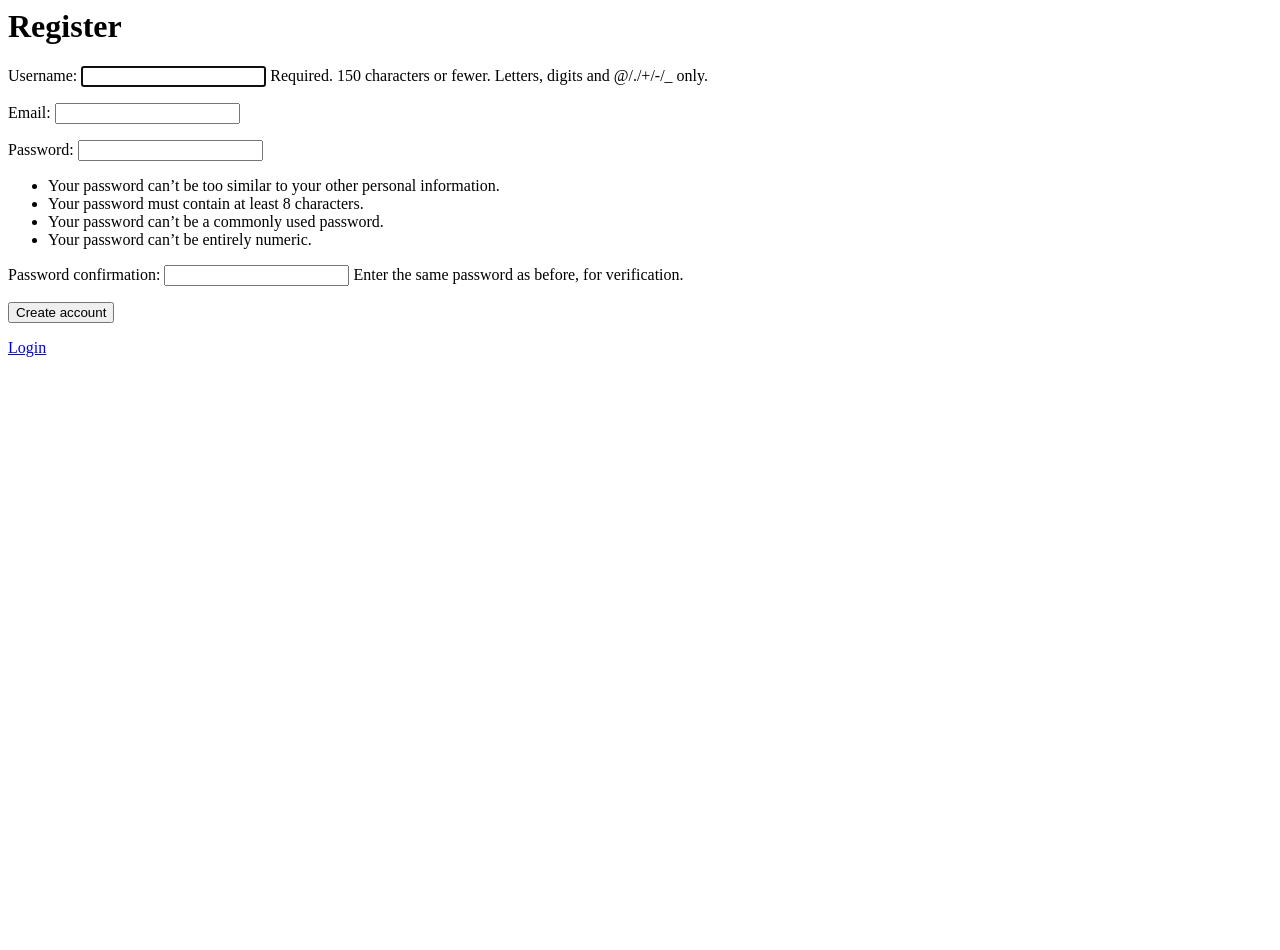
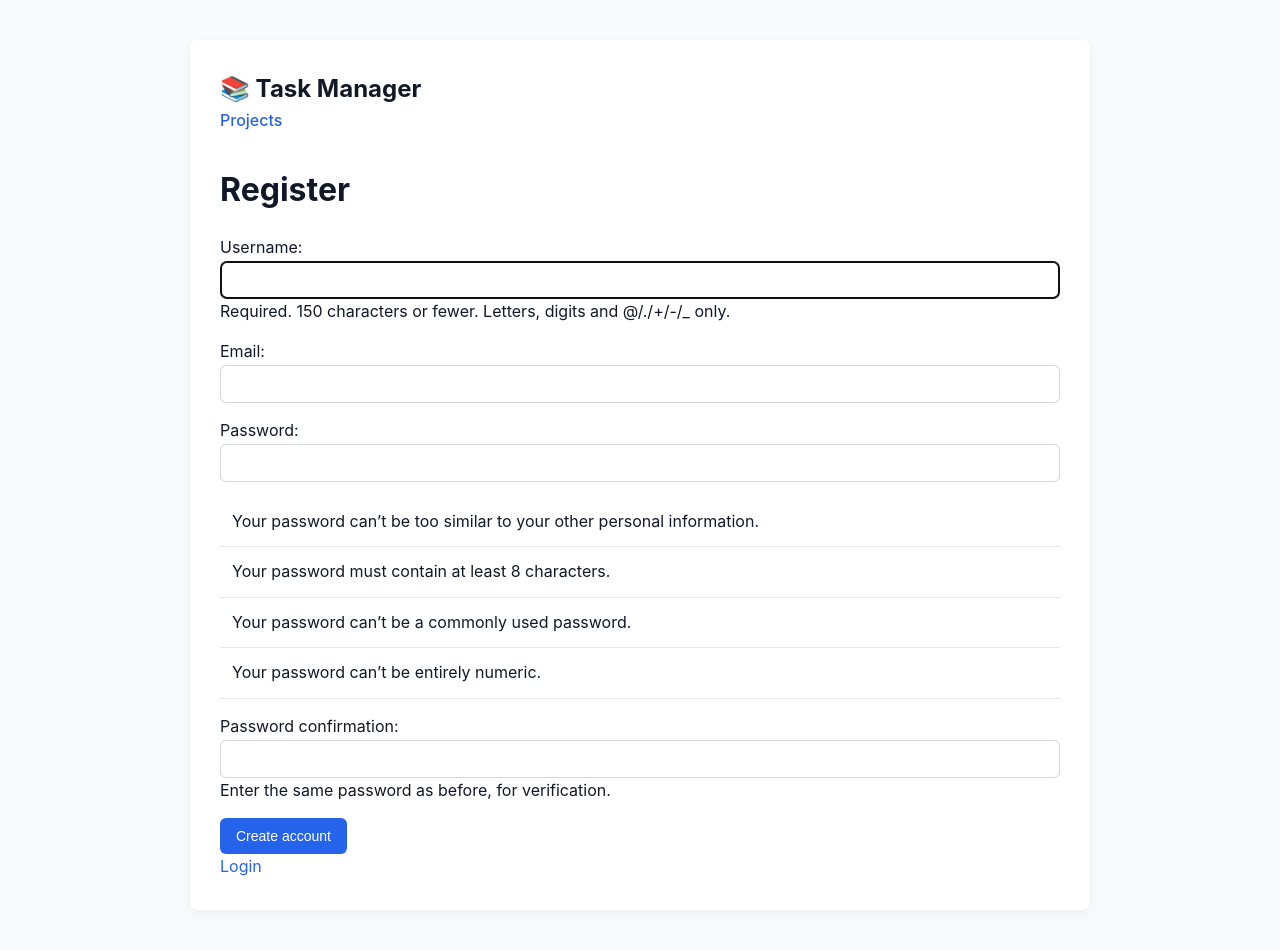
Before and after one commit to weuis/Task_Manager_RO_55666, a Django app: page /users/register/ in a window 1280 px wide. Before the commit the page ends 357 px from the top, so only its background shows below. Run offline with Django 5.2, Linux system fonts and the light colour scheme.

Commit message:
Create design for Task Manager

```diff
--- a/Task_Manager_w_Docker/settings.py
+++ b/Task_Manager_w_Docker/settings.py
@@ -128,5 +128,3 @@ STATICFILES_DIRS = [BASE_DIR / "static"]
 
 # Static files (CSS, JavaScript, Images)
 # https://docs.djangoproject.com/en/6.0/howto/static-files/
-
-STATIC_URL = 'static/'
--- a/comments/templates/comments/comment_create.html
+++ b/comments/templates/comments/comment_create.html
@@ -1,10 +1,11 @@
+{% extends 'base.html' %}
 <!DOCTYPE html>
 <html>
 <head>
     <title>Add Comment</title>
 </head>
 <body>
-
+{% block content %}
 <h1>Add comment to task: "{{ task.title }}"</h1>
 
 <form method="post">
@@ -18,3 +19,4 @@
 
 </body>
 </html>
+{% endblock %}
--- a/comments/templates/comments/comment_delete.html
+++ b/comments/templates/comments/comment_delete.html
@@ -1,10 +1,11 @@
+{% extends 'base.html' %}
 <!DOCTYPE html>
 <html>
 <head>
     <title>Delete Comment</title>
 </head>
 <body>
-
+{% block content %}
 <h1>Delete comment</h1>
 
 <p>Are you sure you want to delete this comment?</p>
@@ -23,3 +24,4 @@
 
 </body>
 </html>
+{% endblock %}
--- a/comments/templates/comments/comment_list.html
+++ b/comments/templates/comments/comment_list.html
@@ -1,10 +1,11 @@
+{% extends 'base.html' %}
 <!DOCTYPE html>
 <html>
 <head>
     <title>Comments</title>
 </head>
 <body>
-
+{% block content %}
 <h1>Comments for task: "{{ task.title }}"</h1>
 
 <a href="{% url 'comments:create' task.id %}">➕ Add comment</a>
@@ -36,3 +37,4 @@
 
 </body>
 </html>
+{% endblock %}
--- a/comments/templates/comments/comment_update.html
+++ b/comments/templates/comments/comment_update.html
@@ -1,10 +1,11 @@
+{% extends 'base.html' %}
 <!DOCTYPE html>
 <html>
 <head>
     <title>Edit Comment</title>
 </head>
 <body>
-
+{% block content %}
 <h1>Edit comment</h1>
 
 <form method="post">
@@ -18,3 +19,4 @@
 
 </body>
 </html>
+{% endblock %}
--- a/projects/templates/projects/project_create.html
+++ b/projects/templates/projects/project_create.html
@@ -1,10 +1,12 @@
+{% extends 'base.html' %}
+
 <!DOCTYPE html>
 <html>
 <head>
     <title>Create Project</title>
 </head>
 <body>
-
+{% block content %}
 <h1>Create New Project</h1>
 
 <form method="post">
@@ -18,3 +20,4 @@
 
 </body>
 </html>
+{% endblock %}
--- a/projects/templates/projects/project_delete.html
+++ b/projects/templates/projects/project_delete.html
@@ -1,10 +1,11 @@
+{% extends 'base.html' %}
 <!DOCTYPE html>
 <html>
 <head>
     <title>Delete Project</title>
 </head>
 <body>
-
+{% block content %}
 <h1>Delete Project</h1>
 
 <p>Are you sure you want to delete <strong>{{ project.name }}</strong>?</p>
@@ -19,3 +20,4 @@
 
 </body>
 </html>
+{% endblock %}
--- a/projects/templates/projects/project_list.html
+++ b/projects/templates/projects/project_list.html
@@ -1,5 +1,6 @@
+{% extends 'base.html' %}
 <h1>My Projects</h1>
-
+{% block content %}
 <a href="{% url 'projects:create' %}">Create project</a>
 
 <ul>
@@ -13,3 +14,4 @@
     <li>No projects yet</li>
   {% endfor %}
 </ul>
+{% endblock %}
--- a/projects/templates/projects/project_update.html
+++ b/projects/templates/projects/project_update.html
@@ -1,10 +1,11 @@
+{% extends 'base.html' %}
 <!DOCTYPE html>
 <html>
 <head>
     <title>Edit Project</title>
 </head>
 <body>
-
+{% block content %}
 <h1>Edit Project</h1>
 
 <form method="post">
@@ -18,3 +19,4 @@
 
 </body>
 </html>
+{% endblock %}
--- a/static/css/style.css
+++ b/static/css/style.css
@@ -0,0 +1,114 @@
+* {
+    margin: 0;
+    padding: 0;
+    box-sizing: border-box;
+}
+
+body {
+    font-family: -apple-system, BlinkMacSystemFont, "Segoe UI", Roboto, Arial, sans-serif;
+    background-color: #f9fafb;
+    color: #111827;
+    line-height: 1.6;
+}
+
+.container {
+    max-width: 900px;
+    margin: 40px auto;
+    background: #ffffff;
+    padding: 30px;
+    border-radius: 8px;
+    box-shadow: 0 4px 12px rgba(0, 0, 0, 0.05);
+}
+
+header {
+    margin-bottom: 30px;
+}
+
+header h1 {
+    font-size: 24px;
+}
+
+.nav {
+    display: flex;
+    gap: 15px;
+    margin-bottom: 25px;
+}
+
+.nav a {
+    text-decoration: none;
+    color: #2563eb;
+    font-weight: 500;
+}
+
+ul {
+    list-style: none;
+}
+
+li {
+    padding: 12px;
+    border-bottom: 1px solid #e5e7eb;
+}
+
+a {
+    color: #2563eb;
+    text-decoration: none;
+}
+
+a:hover {
+    text-decoration: underline;
+}
+
+form {
+    margin-top: 20px;
+}
+
+form p {
+    margin-bottom: 15px;
+}
+
+input,
+textarea,
+select {
+    width: 100%;
+    padding: 10px;
+    border: 1px solid #d1d5db;
+    border-radius: 6px;
+    font-size: 14px;
+}
+
+textarea {
+    resize: vertical;
+    min-height: 100px;
+}
+
+button {
+    background-color: #2563eb;
+    color: #ffffff;
+    border: none;
+    padding: 10px 16px;
+    border-radius: 6px;
+    cursor: pointer;
+    font-size: 14px;
+}
+
+button:hover {
+    background-color: #1d4ed8;
+}
+
+.btn-danger {
+    background-color: #dc2626;
+}
+
+.btn-danger:hover {
+    background-color: #b91c1c;
+}
+
+.meta {
+    font-size: 12px;
+    color: #6b7280;
+}
+
+.actions {
+    margin-top: 10px;
+    font-size: 14px;
+}
--- a/tasks/templates/tasks/task_create.html
+++ b/tasks/templates/tasks/task_create.html
@@ -1,5 +1,6 @@
+{% extends 'base.html' %}
+{% block content %}
 <h1>Create task for project: {{ project.name }}</h1>
-
 <form method="post">
   {% csrf_token %}
   {{ form.as_p }}
@@ -8,3 +9,4 @@
 
 <br>
 <a href="{% url 'tasks:list' project.id %}">Back to tasks</a>
+{% endblock %}
--- a/tasks/templates/tasks/task_delete.html
+++ b/tasks/templates/tasks/task_delete.html
@@ -1,3 +1,5 @@
+{% extends 'base.html' %}
+{% block content %}
 <h1>Delete task</h1>
 
 <p>Are you sure you want to delete <strong>{{ task.title }}</strong>?</p>
@@ -9,3 +11,4 @@
 
 <br>
 <a href="{% url 'tasks:list' task.project.id %}">Cancel</a>
+{% endblock %}
--- a/tasks/templates/tasks/task_list.html
+++ b/tasks/templates/tasks/task_list.html
@@ -1,3 +1,5 @@
+{% extends 'base.html' %}
+{% block content %}
 <h1>My Projects</h1>
 
 <a href="{% url 'projects:create' %}">Create project</a>
@@ -16,3 +18,4 @@
   <a href="{% url 'comments:list' task.id %}">Comments</a>
   {% endfor %}
 </ul>
+{% endblock %}
--- a/tasks/templates/tasks/task_update.html
+++ b/tasks/templates/tasks/task_update.html
@@ -1,3 +1,5 @@
+{% extends 'base.html' %}
+{% block content %}
 <h1>Edit task: {{ task.title }}</h1>
 
 <form method="post">
@@ -8,3 +10,4 @@
 
 <br>
 <a href="{% url 'tasks:list' task.project.id %}">Back to tasks</a>
+{% endblock %}
--- /dev/null
+++ b/templates/base.html
@@ -0,0 +1,22 @@
+{% load static %}
+<!DOCTYPE html>
+<html lang="en">
+<head>
+    <title>{% block title %}Task Manager{% endblock %}</title>
+    <link rel="stylesheet" href="{% static 'css/style.css' %}">
+</head>
+<body>
+
+<div class="container">
+    <header>
+        <h1>📚 Task Manager</h1>
+        <nav class="nav">
+            <a href="{% url 'projects:list' %}">Projects</a>
+        </nav>
+    </header>
+
+    {% block content %}{% endblock %}
+</div>
+
+</body>
+</html>
--- a/users/templates/users/confirm_delete.html
+++ b/users/templates/users/confirm_delete.html
@@ -1,3 +1,5 @@
+{% extends 'base.html' %}
+{% block content %}
 <h1>Delete account</h1>
 
 <p>Are you sure?</p>
@@ -8,3 +10,4 @@
 </form>
 
 <a href="{% url 'users:profile' %}">Cancel</a>
+{% endblock %}
--- a/users/templates/users/login.html
+++ b/users/templates/users/login.html
@@ -1,3 +1,5 @@
+{% extends 'base.html' %}
+{% block content %}
 <h1>Login</h1>
 
 <form method="post">
@@ -7,3 +9,4 @@
 </form>
 
 <a href="{% url 'users:register' %}">Register</a>
+{% endblock %}
--- a/users/templates/users/profile.html
+++ b/users/templates/users/profile.html
@@ -1,3 +1,5 @@
+{% extends 'base.html' %}
+{% block content %}
 <h1>My Profile</h1>
 
 <form method="post">
@@ -8,3 +10,4 @@
 
 <br>
 <a href="{% url 'users:delete' %}">Delete account</a>
+{% endblock %}
--- a/users/templates/users/register.html
+++ b/users/templates/users/register.html
@@ -1,3 +1,5 @@
+{% extends 'base.html' %}
+{% block content %}
 <h1>Register</h1>
 
 <form method="post">
@@ -7,3 +9,4 @@
 </form>
 
 <a href="{% url 'users:login' %}">Login</a>
+{% endblock %}
```
